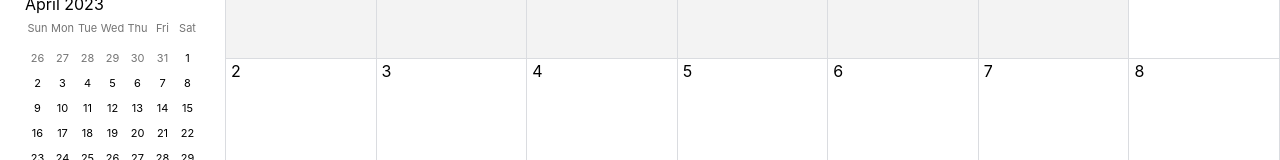
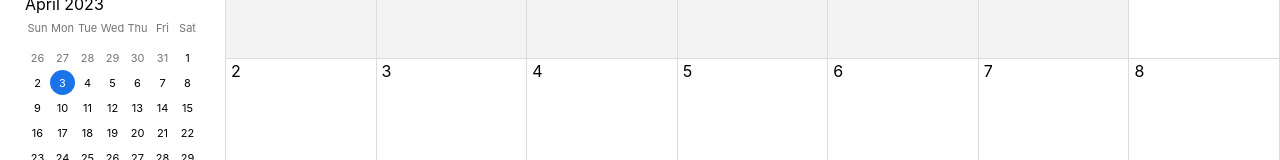
Before and after one commit to smart-practice/calendar, a Vue app: page / in a window 1280 px wide. Shown: the part 150-310 px from the top of the page. Built offline with nearby package versions, Linux system fonts and the light colour scheme.

Commit message:
display today in mini calendar

```diff
--- a/src/components/Cell.vue
+++ b/src/components/Cell.vue
@@ -1,7 +1,8 @@
 <script lang="ts" setup>
 const { view } = withDefaults(
   defineProps<{
-    isNeighbour?: boolean
+    isNeighbour?: boolean,
+    isToday?: boolean,
     view?: 'sm' | 'lg'
   }>(),
   { view: 'lg' },
@@ -10,7 +11,7 @@ const { view } = withDefaults(
 
 <template>
   <div
-    :class="[view, { neighbour: isNeighbour }]"
+    :class="[view, { neighbour: isNeighbour }, { today: isToday }]"
     @click="isNeighbour ? $emit('neighbour:click') : $emit('click')"
   >
     <slot />
@@ -30,6 +31,12 @@ const { view } = withDefaults(
   &.neighbour {
     color: var(--text-color-secondary);
   }
+
+  &.today {
+    color: #ffffff;
+    background-color: var(--primary-color);
+    border-radius: 50%;
+  }
 }
 
 .lg {
@@ -37,5 +44,8 @@ const { view } = withDefaults(
     background-color: var(--bg-color-secondary);
     color: #747474;
   }
+
+  &.today {
+  }
 }
 </style>
--- a/src/components/MiniCalendar.vue
+++ b/src/components/MiniCalendar.vue
@@ -22,7 +22,8 @@ defineProps<{
           v-for="item in row"
           view="sm"
           :key="`${item.num}-${index}`"
-          :is-neighbour="item.isNeighbour"
+          :is-neighbour="item?.isNeighbour"
+          :is-today="item?.isToday"
           @neighbour:click="store.clickNeighbour(index)"
         >
           {{ item.num }}
--- a/src/stores/calendar.ts
+++ b/src/stores/calendar.ts
@@ -5,6 +5,7 @@ import { daysOfMonth } from '../utils/date'
 export const useCalendarStore = defineStore('calendar', () => {
   const year = ref(new Date().getFullYear())
   const month = ref(new Date().getMonth())
+  const day = ref(new Date().getDay())
 
   const incrementMonth = () => {
     if (month.value === 11) {
@@ -41,6 +42,7 @@ export const useCalendarStore = defineStore('calendar', () => {
   return {
     year,
     month,
+    day,
     cellDaysOfMonth,
     incrementMonth,
     decrementMonth,
```
